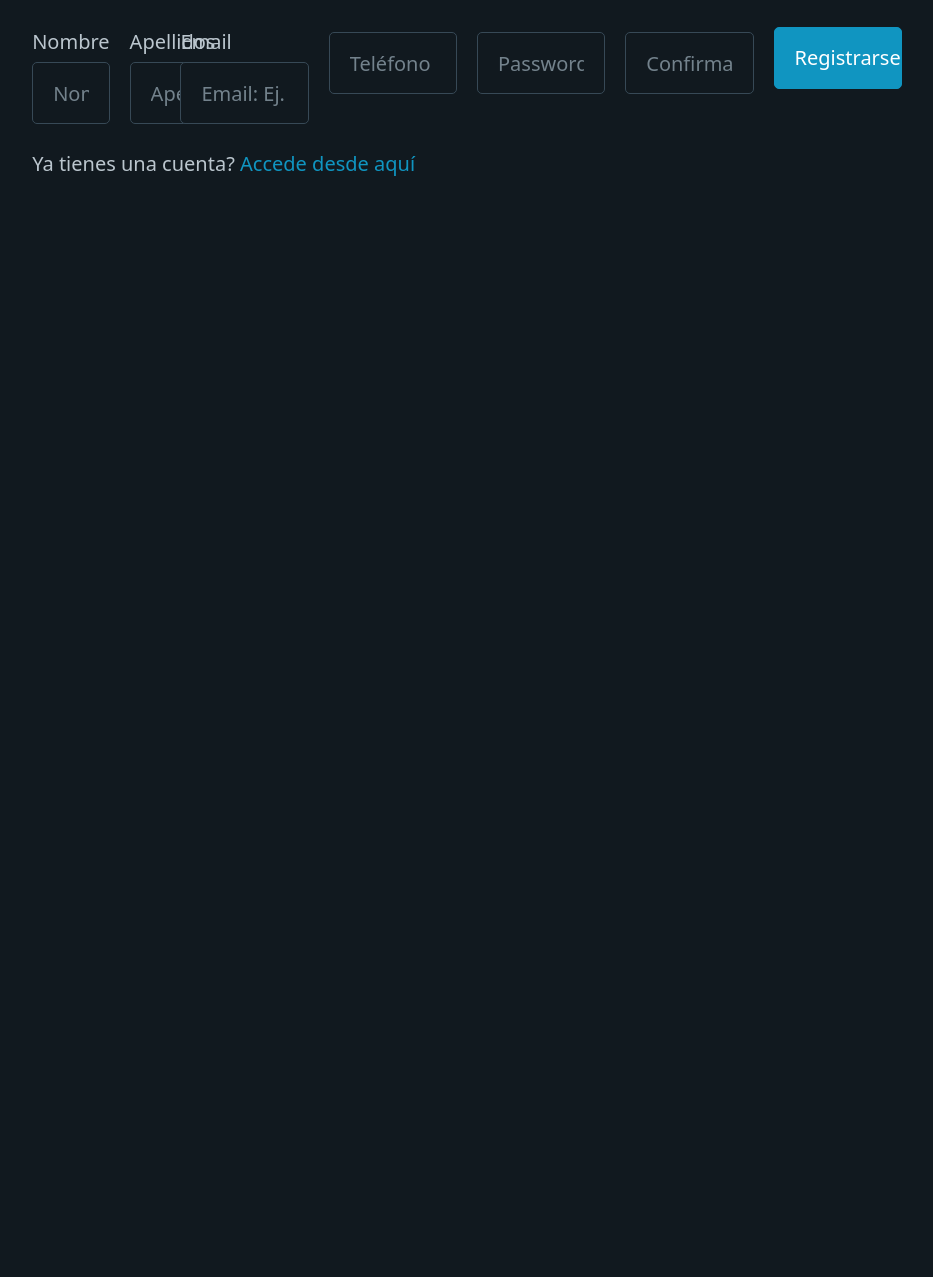
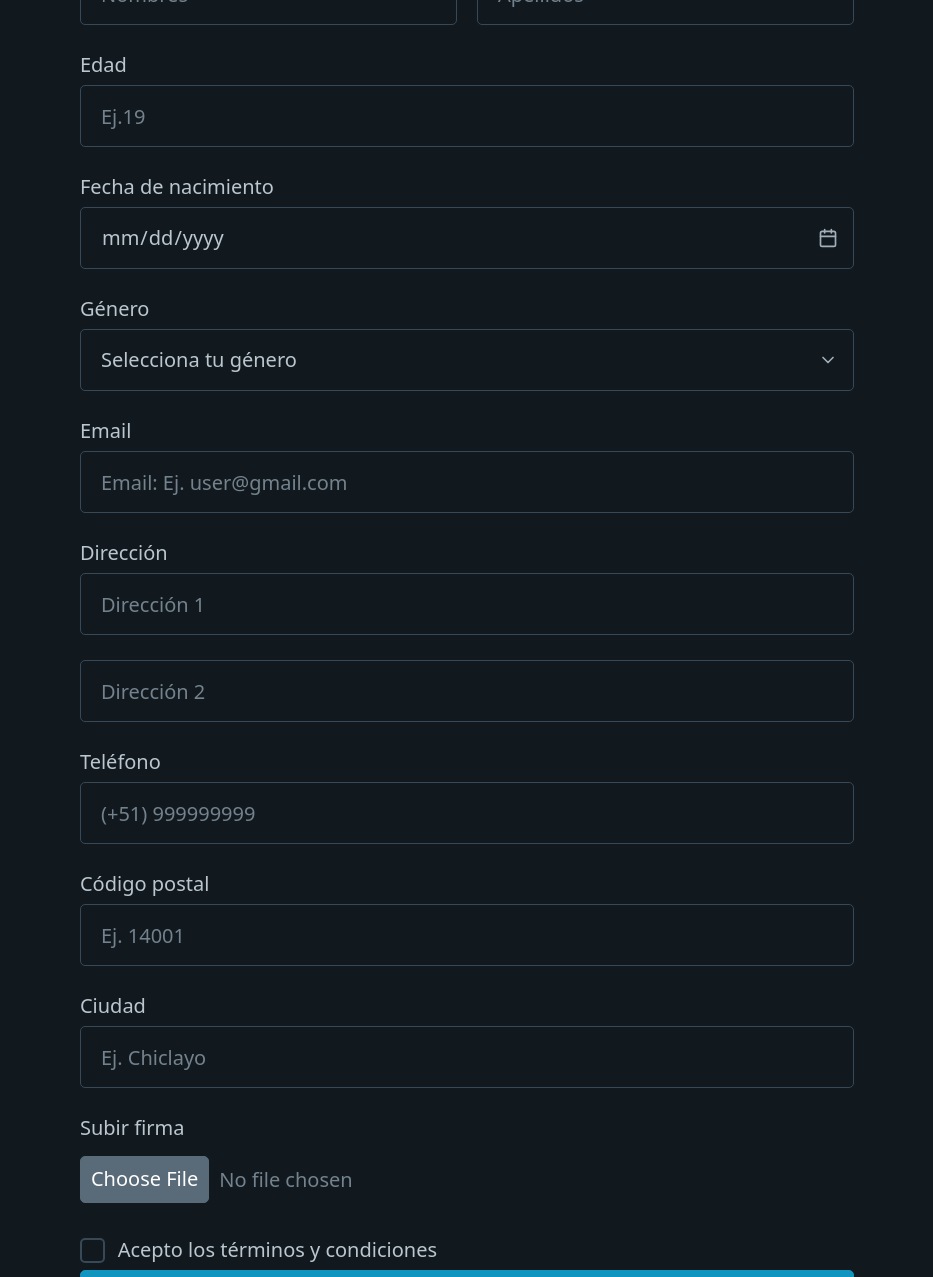
Before and after one commit to Genesiscampos/bootcamp-frontend-g14, a plain HTML site: page semana02/dia01-formularios-tablas-seo/registrar2.html in a window 1280 px wide. Shown: the part 382-1659 px from the top of the page, without its empty margins (173-1106 px from the left). Before the commit the page ends 800 px from the top, so only its background shows below. Drawn offline with nearby package versions, Linux system fonts and the light colour scheme.

Commit message:
Guardar registro2

```diff
--- a/semana02/dia01-formularios-tablas-seo/registrar2.html
+++ b/semana02/dia01-formularios-tablas-seo/registrar2.html
@@ -30,34 +30,65 @@
       </hgroup>
 
       <div class="grid">
-        <div style="display: flex; gap:20px">
-          <label>Nombre
+        <div>
+          <label> Nombres
             <input name="text" placeholder="Nombres" required />
           </label>
-          <label>Apellidos
+        </div>
+        <div>
+          <label> Apellidos
             <input name="text" placeholder="Apellidos" required />
           </label>
         </div>
+      </div>
 
+      <label> Edad
+        <input type="number" placeholder="Ej.19" />
+      </label>
 
-        <label>Email
-          <input name="email" placeholder="Email: Ej. user@gmail.com" required />
-        </label>
+      <label> Fecha de nacimiento
+        <Input type="date" name="día" />
+      </label>
 
-        <label>
-          <input type="tel" placeholder="Teléfono" id="telefono" name="telefono" />
-        </label>
+      <label> Género
+        <select name="género">
+            <option value="">Selecciona tu género</option>
+            <option value="fr">Femenino</option>
+            <option value="it">Masculino</option>
+        </select>
+      </label>
 
-        <label>
-          <input type="password" name="password" placeholder="Password" required minlength="6" />
-        </label>
+      <label> Email
+        <input name="email" placeholder="Email: Ej. user@gmail.com" required />
+      </label>
 
-        <label>
-          <input type="password" name="password" placeholder="Confirmar password" required minlength="6" />
-        </label>
+      <label for="text1"> Dirección
+        <input type="text" placeholder="Dirección 1" id="text1" name="texto" />
+        <input type="text" placeholder="Dirección 2" id="text1" name="texto" />
+      </label>
 
-        <input type="submit" value="Registrarse" />
-    </div>
+      <label> Teléfono
+        <input type="telefono" placeholder="(+51) 999999999" />
+      </label>
+
+      <label for="text2"> Código postal
+        <input type="text" placeholder="Ej. 14001" id="text2" name="texto" />
+      </label>
+
+      <label for="text3"> Ciudad
+        <input type="text" placeholder="Ej. Chiclayo" id="text3" name="texto" />
+      </label>
+
+      <label> Subir firma
+        <input type="file" accept="image/*" />
+      </label>
+
+      <label>
+        <input type="checkbox" name="english" value="en" />
+        Acepto los términos y condiciones
+      </label>
+
+      <input type="submit" value="Registrarse" />
 
       <p>
         Ya tienes una cuenta? <a href="login.html">Accede desde aquí</a>
```
